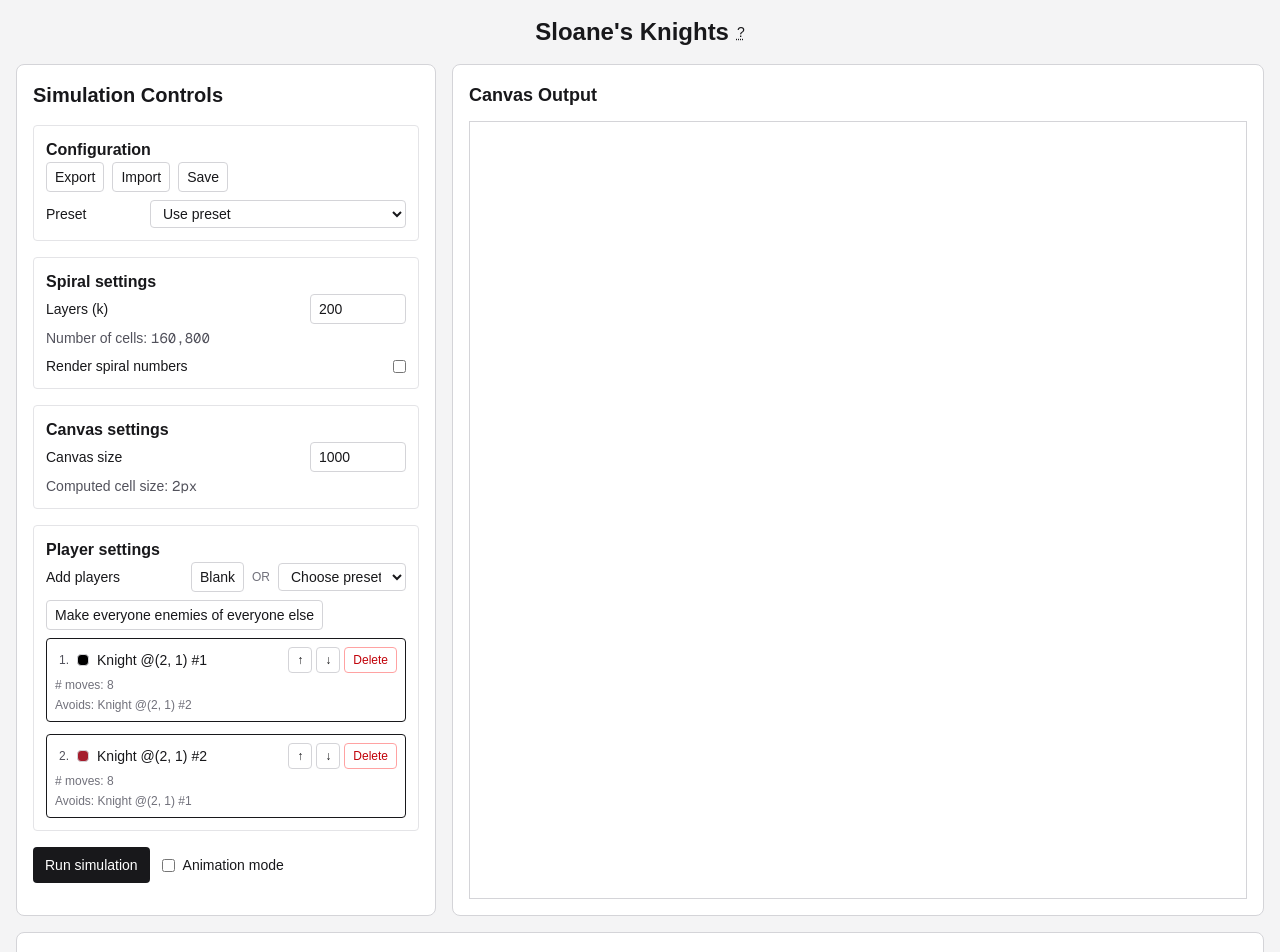
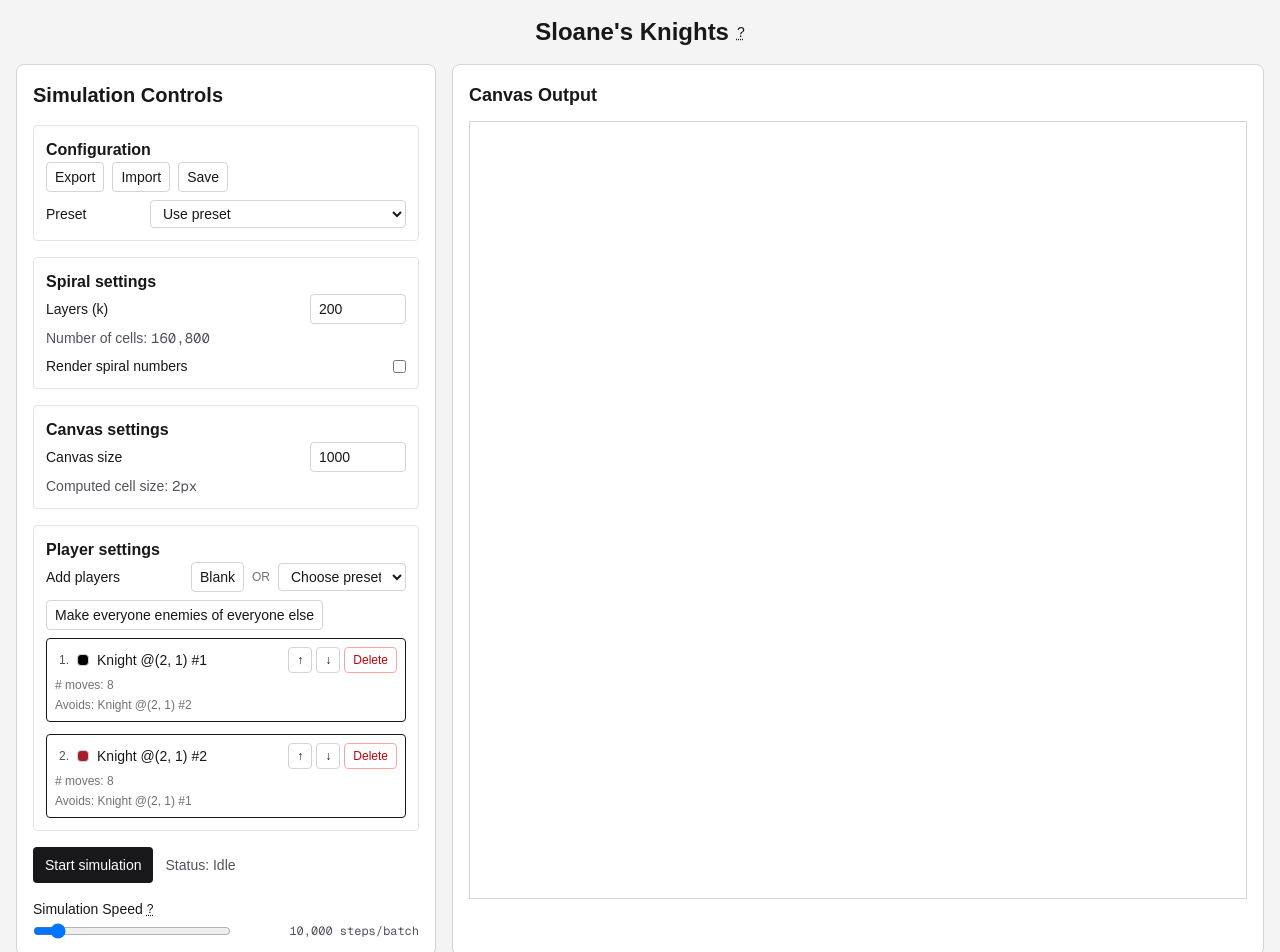
Before and after one commit to motiwalam/sloanes-knights, a Next.js app: page / in a window 1280 px wide. Shown: the top 952 px of the page. Built offline with nearby package versions, Linux system fonts and the light colour scheme.

Commit message:
make rendering realtime with simulation to improve ux

```diff
--- a/app/page.tsx
+++ b/app/page.tsx
@@ -3,7 +3,6 @@
 import { useEffect, useMemo, useRef, useState } from "react";
 import {
   createSimulation,
-  getPixels,
   stepSimulation,
   spiralToGrid,
   type Player,
@@ -77,6 +76,11 @@ const MAX_SPIRAL_NUMBER_TEXT_RENDER_SIZE = 100_000;
 const MIN_MOVE_GRID_DIMENSION = 3;
 const MAX_MOVE_GRID_DIMENSION = 15;
 const DEFAULT_MOVE_EDITOR_GRID_DIMENSION = 5;
+const DEFAULT_SIMULATION_STEP_COUNT = "10";
+const DEFAULT_SIMULATION_SPEED = 10;
+const MIN_SIMULATION_SPEED = 1;
+const MAX_SIMULATION_SPEED = 100;
+const SIMULATION_STEPS_PER_SPEED_UNIT = 1_000;
 
 let playerIdCounter = 1;
 
@@ -667,13 +671,19 @@ export default function Home() {
     string | null
   >(null);
   const [error, setError] = useState<string | null>(null);
-  const [animationMode, setAnimationMode] = useState(false);
-  const [isAnimationStarted, setIsAnimationStarted] = useState(false);
-  const [isAnimationComplete, setIsAnimationComplete] = useState(false);
-  const [animationConfigSignature, setAnimationConfigSignature] = useState<
+  const [isSimulationStarted, setIsSimulationStarted] = useState(false);
+  const [isSimulationPaused, setIsSimulationPaused] = useState(false);
+  const [isSimulationComplete, setIsSimulationComplete] = useState(false);
+  const [simulationConfigSignature, setSimulationConfigSignature] = useState<
     string | null
   >(null);
-  const [animationStepCount, setAnimationStepCount] = useState("10");
+  const [simulationStepCount, setSimulationStepCount] = useState(
+    DEFAULT_SIMULATION_STEP_COUNT,
+  );
+  const [simulationSpeed, setSimulationSpeed] = useState(
+    DEFAULT_SIMULATION_SPEED,
+  );
+  const [totalStepsTaken, setTotalStepsTaken] = useState(0);
   const [moveEditorModalPlayerId, setMoveEditorModalPlayerId] = useState<
     string | null
   >(null);
@@ -689,7 +699,18 @@ export default function Home() {
   const [savePresetName, setSavePresetName] = useState("");
   const [copyStatus, setCopyStatus] = useState<string | null>(null);
   const canvasRef = useRef<HTMLCanvasElement | null>(null);
-  const animationSimulationRef = useRef<Simulation | null>(null);
+  const simulationRunRef = useRef<{
+    id: number;
+    simulation: Simulation;
+    spiralSize: number;
+    players: Player[];
+  } | null>(null);
+  const simulationRunIdRef = useRef(0);
+  const simulationLoopTimeoutRef = useRef<number | null>(null);
+  const isSimulationPausedRef = useRef(false);
+  const simulationStepsPerBatchRef = useRef(
+    DEFAULT_SIMULATION_SPEED * SIMULATION_STEPS_PER_SPEED_UNIT,
+  );
   const previousDrawStateRef = useRef<{
     canvasSize: number;
     cellSize: number;
@@ -762,27 +783,17 @@ export default function Home() {
     showSpiralNumberRenderWarning &&
     isSpiralNumberRenderUnsafe &&
     !renderSpiralNumbers;
-  const hasAnimationConfigChanges =
+  const hasSimulationConfigChanges =
     hasUnrenderedConfigChanges ||
-    (animationConfigSignature !== null &&
-      animationConfigSignature !== currentSimulationConfigSignature);
-  const shouldShowAnimationControls =
-    animationMode &&
-    isAnimationStarted &&
-    !isAnimationComplete &&
-    !hasAnimationConfigChanges;
-  const animationStepsTaken = isAnimationStarted ? renderedPixels.length : 0;
-  const currentAnimationPlayerLabel =
-    players.length > 0
-      ? (() => {
-          const currentPlayer = players[animationStepsTaken % players.length];
-          return currentPlayer.name.trim() || "Unnamed player";
-        })()
-      : "N/A";
-  const pixelsToRender = useMemo(
-    () => (hasUnrenderedConfigChanges ? [] : renderedPixels),
-    [hasUnrenderedConfigChanges, renderedPixels],
-  );
+    (simulationConfigSignature !== null &&
+      simulationConfigSignature !== currentSimulationConfigSignature);
+  const isSimulationRunning =
+    isSimulationStarted && !isSimulationPaused && !isSimulationComplete;
+  const isStepControlsEnabled =
+    isSimulationStarted && isSimulationPaused && !isSimulationComplete;
+  const simulationStepsPerBatch =
+    simulationSpeed * SIMULATION_STEPS_PER_SPEED_UNIT;
+  const pixelsToRender = renderedPixels;
   const moveEditorTargetPlayer =
     players.find((player) => player.id === moveEditorModalPlayerId) ?? null;
   const moveEditorParse = useMemo(
@@ -937,6 +948,24 @@ export default function Home() {
     renderedSpiralNumberFontSize,
   ]);
 
+  useEffect(() => {
+    isSimulationPausedRef.current = isSimulationPaused;
+  }, [isSimulationPaused]);
+
+  useEffect(() => {
+    simulationStepsPerBatchRef.current = simulationStepsPerBatch;
+  }, [simulationStepsPerBatch]);
+
+  useEffect(
+    () => () => {
+      if (simulationLoopTimeoutRef.current !== null) {
+        window.clearTimeout(simulationLoopTimeoutRef.current);
+        simulationLoopTimeoutRef.current = null;
+      }
+    },
+    [],
+  );
+
   function updatePlayer(
     playerId: string,
     updater: (player: EditablePlayer) => EditablePlayer,
@@ -1011,52 +1040,17 @@ export default function Home() {
     setForceSpiralNumberRenderAnyway(nextForceRenderAnyway);
   }
 
-  function runSimulation() {
-    try {
-      validateSimulationInputs();
-      const simulationPlayers = buildSimulationPlayers();
-      const simulation = createSimulation(spiralSize, simulationPlayers);
-      animationSimulationRef.current = null;
-      setIsAnimationStarted(false);
-      setIsAnimationComplete(false);
-      setAnimationConfigSignature(null);
-      setRenderedPixels(getPixels(simulation));
-      syncRenderedConfig();
-      setError(null);
-    } catch (caught) {
-      const message =
-        caught instanceof Error ? caught.message : "Unknown error.";
-      setError(message);
-    }
-  }
-
-  function startAnimationSimulation() {
-    try {
-      validateSimulationInputs();
-      const simulationPlayers = buildSimulationPlayers();
-      animationSimulationRef.current = createSimulation(
-        spiralSize,
-        simulationPlayers,
-      );
-      setIsAnimationStarted(true);
-      setIsAnimationComplete(false);
-      setAnimationConfigSignature(currentSimulationConfigSignature);
-      setRenderedPixels([]);
-      syncRenderedConfig();
-      setError(null);
-    } catch (caught) {
-      const message =
-        caught instanceof Error ? caught.message : "Unknown error.";
-      setError(message);
-    }
-  }
-
-  function stepAnimationSimulation(stepCount: number) {
-    const simulation = animationSimulationRef.current;
-    if (!simulation || isAnimationComplete || hasUnrenderedConfigChanges) {
-      return;
-    }
-
+  function clearScheduledSimulationLoop() {
+    if (simulationLoopTimeoutRef.current !== null) {
+      window.clearTimeout(simulationLoopTimeoutRef.current);
+      simulationLoopTimeoutRef.current = null;
+    }
+  }
+
+  function runSimulationSteps(
+    simulation: Simulation,
+    stepCount: number,
+  ): { newPixels: Pixel[]; completed: boolean } {
     const newPixels: Pixel[] = [];
     let completed = false;
     for (let i = 0; i < stepCount; i += 1) {
@@ -1072,41 +1066,135 @@ export default function Home() {
         spiralIndex: latestPiece.position,
       });
     }
-
-    if (newPixels.length > 0) {
-      setRenderedPixels((prev) => [...prev, ...newPixels]);
-    }
-
-    if (completed) {
-      setIsAnimationComplete(true);
-    }
-  }
-
-  function runAnimationUntilCompletion() {
-    const simulation = animationSimulationRef.current;
-    if (!simulation || isAnimationComplete || hasUnrenderedConfigChanges) {
+    return { newPixels, completed };
+  }
+
+  function applySimulationProgress(progress: {
+    newPixels: Pixel[];
+    completed: boolean;
+  }) {
+    if (progress.newPixels.length > 0) {
+      setRenderedPixels((prev) => [...prev, ...progress.newPixels]);
+      setTotalStepsTaken((prev) => prev + progress.newPixels.length);
+    }
+
+    if (progress.completed) {
+      clearScheduledSimulationLoop();
+      setIsSimulationComplete(true);
+      setIsSimulationPaused(true);
+      isSimulationPausedRef.current = true;
+    }
+  }
+
+  function scheduleSimulationLoop(runId: number) {
+    clearScheduledSimulationLoop();
+    simulationLoopTimeoutRef.current = window.setTimeout(() => {
+      const activeRun = simulationRunRef.current;
+      if (
+        !activeRun ||
+        activeRun.id !== runId ||
+        isSimulationPausedRef.current
+      ) {
+        return;
+      }
+
+      const progress = runSimulationSteps(
+        activeRun.simulation,
+        simulationStepsPerBatchRef.current,
+      );
+      if (!simulationRunRef.current || simulationRunRef.current.id !== runId) {
+        return;
+      }
+
+      applySimulationProgress(progress);
+      if (!progress.completed) {
+        scheduleSimulationLoop(runId);
+      }
+    }, 0);
+  }
+
+  function startSimulation() {
+    try {
+      validateSimulationInputs();
+      const simulationPlayers = buildSimulationPlayers();
+      const runId = simulationRunIdRef.current + 1;
+      simulationRunIdRef.current = runId;
+      simulationRunRef.current = {
+        id: runId,
+        simulation: createSimulation(spiralSize, simulationPlayers),
+        spiralSize,
+        players: simulationPlayers,
+      };
+
+      clearScheduledSimulationLoop();
+      setIsSimulationStarted(true);
+      setIsSimulationPaused(false);
+      isSimulationPausedRef.current = false;
+      setIsSimulationComplete(false);
+      setSimulationConfigSignature(currentSimulationConfigSignature);
+      setRenderedPixels([]);
+      setTotalStepsTaken(0);
+      syncRenderedConfig();
+      setError(null);
+      scheduleSimulationLoop(runId);
+    } catch (caught) {
+      const message =
+        caught instanceof Error ? caught.message : "Unknown error.";
+      setError(message);
+    }
+  }
+
+  function toggleSimulationPause() {
+    const activeRun = simulationRunRef.current;
+    if (!activeRun || !isSimulationStarted || isSimulationComplete) {
       return;
     }
 
-    const newPixels: Pixel[] = [];
-    while (true) {
-      const completed = stepSimulation(simulation);
-      if (completed) {
-        break;
-      }
-      const latestPiece =
-        simulation._currentPieces[simulation._currentPieces.length - 1];
-      newPixels.push({
-        color: simulation.players[latestPiece.playerId].color,
-        position: spiralToGrid(latestPiece.position),
-        spiralIndex: latestPiece.position,
-      });
-    }
-
-    if (newPixels.length > 0) {
-      setRenderedPixels((prev) => [...prev, ...newPixels]);
-    }
-    setIsAnimationComplete(true);
+    if (isSimulationPaused) {
+      setIsSimulationPaused(false);
+      isSimulationPausedRef.current = false;
+      scheduleSimulationLoop(activeRun.id);
+      return;
+    }
+
+    setIsSimulationPaused(true);
+    isSimulationPausedRef.current = true;
+    clearScheduledSimulationLoop();
+  }
+
+  function resetSimulation() {
+    const activeRun = simulationRunRef.current;
+    if (!activeRun) {
+      return;
+    }
+
+    const runId = simulationRunIdRef.current + 1;
+    simulationRunIdRef.current = runId;
+    simulationRunRef.current = {
+      id: runId,
+      simulation: createSimulation(activeRun.spiralSize, activeRun.players),
+      spiralSize: activeRun.spiralSize,
+      players: activeRun.players,
+    };
+
+    clearScheduledSimulationLoop();
+    setIsSimulationStarted(true);
+    setIsSimulationPaused(true);
+    isSimulationPausedRef.current = true;
+    setIsSimulationComplete(false);
+    setRenderedPixels([]);
+    setTotalStepsTaken(0);
+    setError(null);
+  }
+
+  function stepSimulationForward(stepCount: number) {
+    const activeRun = simulationRunRef.current;
+    if (!activeRun || !isStepControlsEnabled) {
+      return;
+    }
+
+    const progress = runSimulationSteps(activeRun.simulation, stepCount);
+    applySimulationProgress(progress);
   }
 
   function setPlayerMoveSet(playerId: string, moves: MoveCoordinates[]) {
@@ -2033,30 +2121,63 @@ export default function Home() {
             </div>
           </div>
 
-          <div className="flex items-center gap-3">
-            <button
-              type="button"
-              onClick={animationMode ? startAnimationSimulation : runSimulation}
-              className="rounded bg-zinc-900 px-3 py-2 text-sm font-medium text-white hover:bg-zinc-700"
-            >
-              {animationMode ? "Start simulation" : "Run simulation"}
-            </button>
-            <label className="flex items-center gap-2 text-sm">
-              <input
-                type="checkbox"
-                checked={animationMode}
-                onChange={(event) => {
-                  const nextAnimationMode = event.target.checked;
-                  setAnimationMode(nextAnimationMode);
-                  if (!nextAnimationMode) {
-                    animationSimulationRef.current = null;
-                    setIsAnimationStarted(false);
-                    setIsAnimationComplete(false);
-                    setAnimationConfigSignature(null);
-                  }
-                }}
-              />
-              Animation mode
+          <div className="flex flex-wrap items-end gap-4">
+            <div className="flex flex-wrap items-center gap-3">
+              <button
+                type="button"
+                onClick={startSimulation}
+                className="rounded bg-zinc-900 px-3 py-2 text-sm font-medium text-white hover:bg-zinc-700"
+              >
+                Start simulation
+              </button>
+              <span className="text-sm text-zinc-600">
+                Status:{" "}
+                {isSimulationComplete
+                  ? "Complete"
+                  : isSimulationRunning
+                    ? "Running"
+                    : isSimulationPaused
+                      ? "Paused"
+                      : "Idle"}
+              </span>
+            </div>
+            <label className="flex min-w-[20rem] flex-col gap-1 text-sm">
+              <span className="flex items-center gap-1">
+                Simulation Speed
+                <span
+                  className="cursor-help text-xs leading-none underline decoration-dotted underline-offset-2"
+                  title="Higher speed values can result in faster simulations overall but make the rendering slower."
+                  aria-label="Simulation speed help"
+                >
+                  ?
+                </span>
+              </span>
+              <div className="flex items-center gap-3">
+                <input
+                  type="range"
+                  min={MIN_SIMULATION_SPEED}
+                  max={MAX_SIMULATION_SPEED}
+                  step={1}
+                  value={simulationSpeed}
+                  onChange={(event) => {
+                    const nextSpeed = Math.max(
+                      MIN_SIMULATION_SPEED,
+                      Math.min(
+                        MAX_SIMULATION_SPEED,
+                        parseIntegerInput(
+                          event.target.value,
+                          DEFAULT_SIMULATION_SPEED,
+                        ),
+                      ),
+                    );
+                    setSimulationSpeed(nextSpeed);
+                  }}
+                  className="w-56"
+                />
+                <span className="min-w-[11rem] text-right font-mono text-xs text-zinc-600">
+                  {simulationStepsPerBatch.toLocaleString()} steps/batch
+                </span>
+              </div>
             </label>
           </div>
           {error ? <p className="text-sm text-red-600">{error}</p> : null}
@@ -2074,73 +2195,89 @@ export default function Home() {
                 : "border-zinc-300"
             }`}
           />
-          {shouldShowAnimationControls ? (
-            <div className="mt-4 space-y-3 border-t border-zinc-200 pt-4">
-              <div className="grid grid-cols-1 gap-3 sm:grid-cols-3 sm:items-end">
-                <div className="sm:justify-self-start">
+          {isSimulationStarted ? (
+            <div className="mt-4 space-y-4 border-t border-zinc-200 pt-4">
+              <div className="flex flex-wrap items-end justify-between gap-3">
+                <div className="flex items-center gap-2">
                   <button
                     type="button"
-                    onClick={() => stepAnimationSimulation(1)}
+                    onClick={toggleSimulationPause}
+                    disabled={isSimulationComplete}
+                    className="rounded border border-zinc-300 px-3 py-1.5 text-sm hover:bg-zinc-100 disabled:cursor-not-allowed disabled:bg-zinc-100 disabled:text-zinc-400"
+                  >
+                    {isSimulationPaused ? "Play" : "Pause"}
+                  </button>
+                  <button
+                    type="button"
+                    onClick={resetSimulation}
                     className="rounded border border-zinc-300 px-3 py-1.5 text-sm hover:bg-zinc-100"
+                  >
+                    Reset
+                  </button>
+                </div>
+                <div className="flex flex-wrap items-end gap-2">
+                  <button
+                    type="button"
+                    onClick={() => stepSimulationForward(1)}
+                    disabled={!isStepControlsEnabled}
+                    className="rounded border border-zinc-300 px-3 py-1.5 text-sm hover:bg-zinc-100 disabled:cursor-not-allowed disabled:bg-zinc-100 disabled:text-zinc-400"
                   >
                     Step +1
                   </button>
-                </div>
-                <div className="flex items-end justify-center gap-2">
                   <input
                     type="number"
                     min={1}
                     step={1}
-                    value={animationStepCount}
+                    value={simulationStepCount}
                     onChange={(event) =>
-                      setAnimationStepCount(event.target.value)
+                      setSimulationStepCount(event.target.value)
                     }
-                    className="w-24 rounded border border-zinc-300 px-2 py-1"
+                    disabled={!isStepControlsEnabled}
+                    className="w-24 rounded border border-zinc-300 px-2 py-1 disabled:cursor-not-allowed disabled:bg-zinc-100 disabled:text-zinc-400"
                   />
                   <button
                     type="button"
                     onClick={() => {
                       const parsedStepCount = Math.max(
                         1,
-                        parseIntegerInput(animationStepCount, 10),
+                        parseIntegerInput(
+                          simulationStepCount,
+                          Number.parseInt(DEFAULT_SIMULATION_STEP_COUNT, 10),
+                        ),
                       );
-                      setAnimationStepCount(String(parsedStepCount));
-                      stepAnimationSimulation(parsedStepCount);
+                      setSimulationStepCount(String(parsedStepCount));
+                      stepSimulationForward(parsedStepCount);
                     }}
-                    className="rounded border border-zinc-300 px-3 py-1.5 text-sm hover:bg-zinc-100"
+                    disabled={!isStepControlsEnabled}
+                    className="rounded border border-zinc-300 px-3 py-1.5 text-sm hover:bg-zinc-100 disabled:cursor-not-allowed disabled:bg-zinc-100 disabled:text-zinc-400"
                   >
                     Step +N
                   </button>
                 </div>
-                <div className="sm:justify-self-end">
-                  <button
-                    type="button"
-                    onClick={runAnimationUntilCompletion}
-                    className="rounded border border-zinc-300 px-3 py-1.5 text-sm hover:bg-zinc-100"
-                  >
-                    Run until completion
-                  </button>
-                </div>
               </div>
-              <p className="text-sm text-zinc-700">
-                Steps taken: {animationStepsTaken} · Current player:{" "}
-                {currentAnimationPlayerLabel}
-              </p>
+              <div className="rounded border border-zinc-200 bg-zinc-50 px-3 py-2">
+                <p className="text-xs uppercase tracking-wide text-zinc-500">
+                  Total steps taken
+                </p>
+                <p className="font-mono text-lg">
+                  {totalStepsTaken.toLocaleString()}
+                </p>
+              </div>
             </div>
           ) : null}
-          {animationMode && isAnimationStarted && isAnimationComplete ? (
+          {isSimulationStarted &&
+          isSimulationComplete &&
+          !hasSimulationConfigChanges ? (
             <p className="mt-4 text-sm text-amber-700">
-              Simulation complete. Click Start simulation to initialize a new
-              run.
+              Simulation complete. Press Start simulation for a new run, or
+              Reset to replay this run from the beginning.
             </p>
           ) : null}
-          {animationMode &&
-          isAnimationStarted &&
-          !isAnimationComplete &&
-          hasAnimationConfigChanges ? (
+          {isSimulationStarted && hasSimulationConfigChanges ? (
             <p className="mt-4 text-sm text-amber-700">
-              Animation controls are hidden because configuration changed. Click
-              Start simulation to reinitialize.
+              Configuration changed while this simulation is active. The red
+              canvas outline indicates the output reflects an earlier
+              configuration.
             </p>
           ) : null}
         </section>
```
